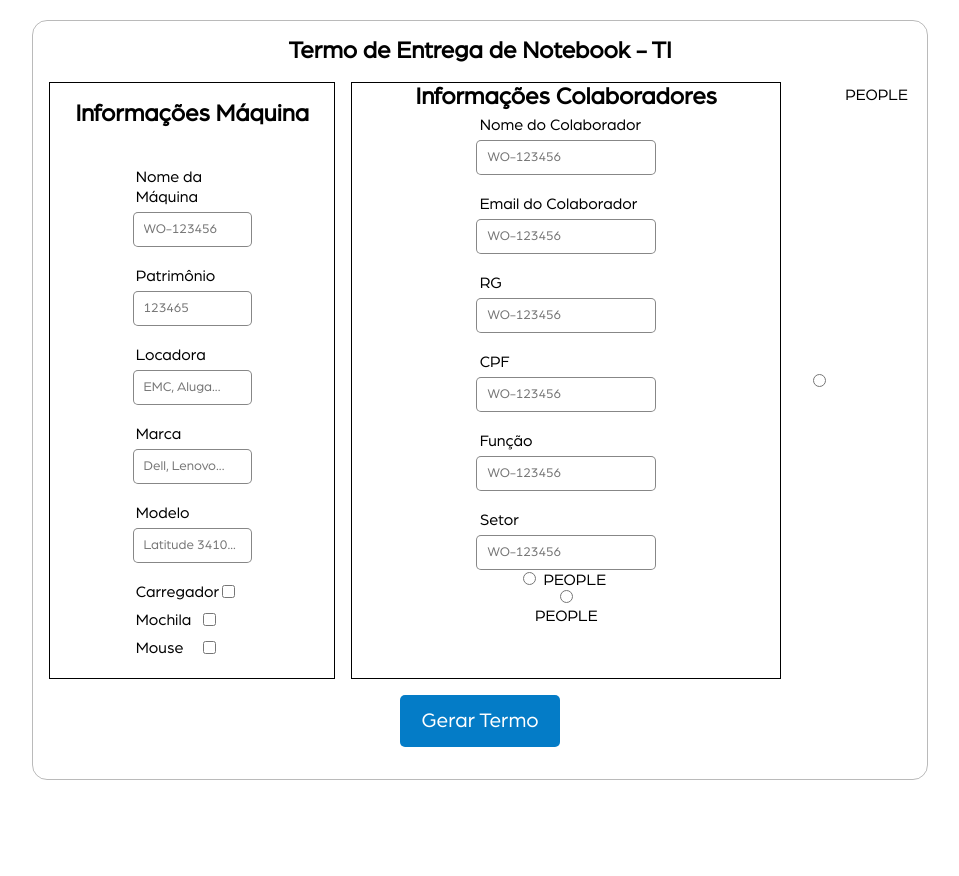
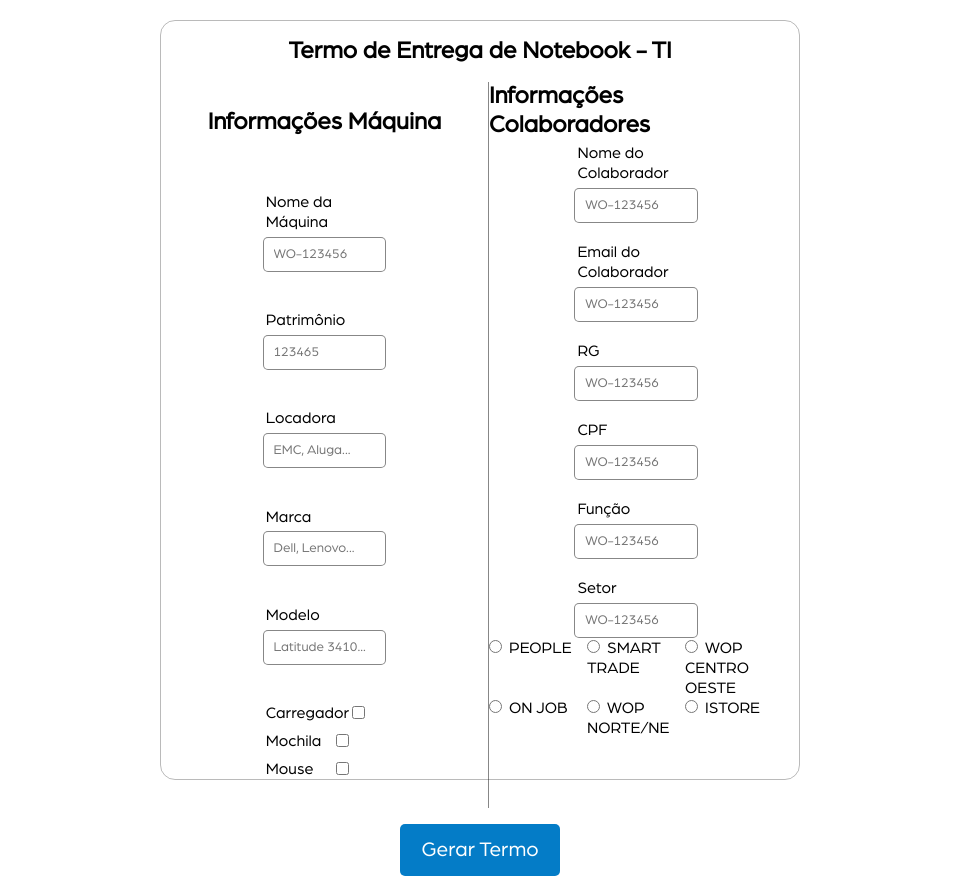
Before and after one commit to pietroabrahamian/termos-workon, a plain HTML site: page index.html in a window 1280 px wide. Shown: the whole page, without its empty margins (160-1119 px from the left). Before the commit the page ends 800 px from the top, so only its background shows below. Drawn offline with Linux system fonts and the light colour scheme.

Commit message:
finalizando o front da pagina

```diff
--- a/estilos/style.css
+++ b/estilos/style.css
@@ -35,7 +35,7 @@ section{
 
 /*------------------FORMULÁRIO------------------ */
 form{
-    width: 70vw;
+    width: 50vw;
     height: 95vh;
     padding: 1rem;
     display: flex;
@@ -54,10 +54,11 @@ form{
     display: flex;
     gap: 1rem;
 }
-.termo-maquina{
-    width: 40%;
+
+.termo-maquina, .termo-colaborador{
+    width: 50%;
     height: 100%;
-    border: 1px solid black;
+    /* border: 1px solid black; */
     display: flex;
     flex-direction: column;
     align-items: center;
@@ -65,14 +66,17 @@ form{
 }
 
 .termo-colaborador{
-    width: 60%;
+    width: 50%;
     height: 100%;
-    border: 1px solid black;
+    border-left: 0.5px solid rgba(0, 0, 0, 0.471);
+    /* border: 1px solid black; */
     display: flex;
     flex-direction: column;
     align-items: center;
 }
-
+.inputs-maquina{
+    gap: 1rem;
+}
 .inputs-maquina, .inputs-colaborador{
     width: 70%;
     display: flex;
@@ -80,6 +84,9 @@ form{
     align-items: center;
     gap: 1rem;
     /* border: 1px solid black; */
+}
+.inputs-maquina{
+    gap: 2.2rem;
 }
 .gp-input-maquina{
     width: 60%;
@@ -108,6 +115,16 @@ label{
 }
 
 .gp-acessorios > input:focus{
+    outline: none;
+}
+
+.empresa-contratante{
+    width: fit-content;
+    display: grid;
+    grid-template-columns: 1fr 1fr 1fr;
+    grid-template-rows: 1fr 1fr 1fr;
+}
+.empresa > input {
     outline: none;
 }
 
--- a/index.html
+++ b/index.html
@@ -86,17 +86,29 @@
                             </div>
                         </div>
                         <div class="empresa-contratante">
-                            <div class="empresa"></div>
-                                <input type="radio" name="people" id="people">
+                            <div class="empresa">
+                                <input type="radio" name="escolha-empresa" id="people">
                                 <label for="people">PEOPLE</label>
                             </div>
-                            <div class="empresa"></div>
-                                <input type="radio" name="people" id="people">
-                                <label for="people">PEOPLE</label>
+                            <div class="empresa">
+                                <input type="radio" name="escolha-empresa" id="smart-trade">
+                                <label for="smart-trade">SMART TRADE</label>
                             </div>
-                            <div class="empresa"></div>
-                                <input type="radio" name="people" id="people">
-                                <label for="people">PEOPLE</label>
+                            <div class="empresa">
+                                <input type="radio" name="escolha-empresa" id="wopco">
+                                <label for="wopco">WOP CENTRO OESTE</label>
+                            </div>
+                            <div class="empresa">
+                                <input type="radio" name="escolha-empresa" id="onjob">
+                                <label for="onjob">ON JOB</label>
+                            </div>
+                            <div class="empresa">
+                                <input type="radio" name="escolha-empresa" id="wopne">
+                                <label for="wopne">WOP NORTE/NE</label>
+                            </div>
+                            <div class="empresa">
+                                <input type="radio" name="escolha-empresa" id="instore">
+                                <label for="instore">ISTORE</label>
                             </div>
                         </div>
                     </div>
--- /dev/null
+++ b/teste.css
@@ -0,0 +1,6 @@
+.empresa-contratante{
+    width: 50vw;
+    display: grid;
+    grid-template-columns: repeat(2, 1fr);
+    grid-template-rows: repeat(3, 1fr);
+}
```
Also changed, not shown: teste.html (added, +37 -0 lines).
